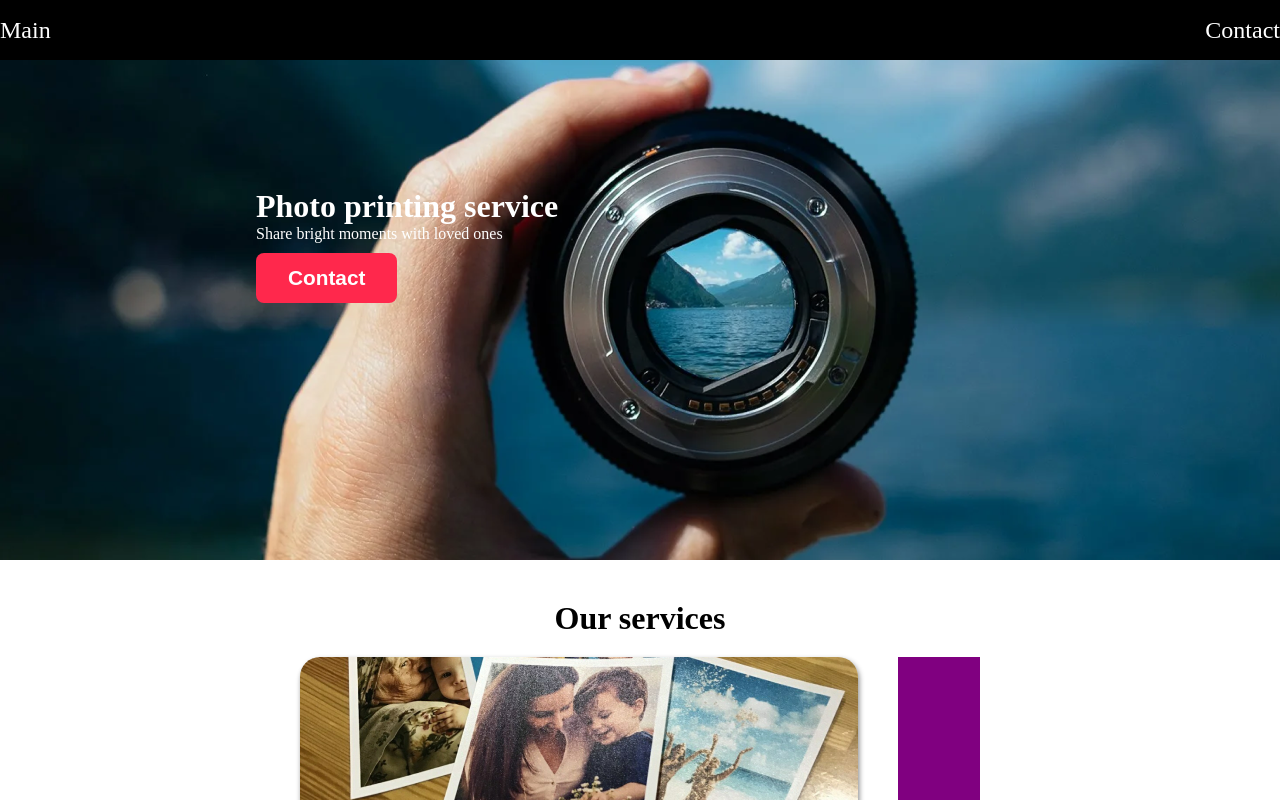
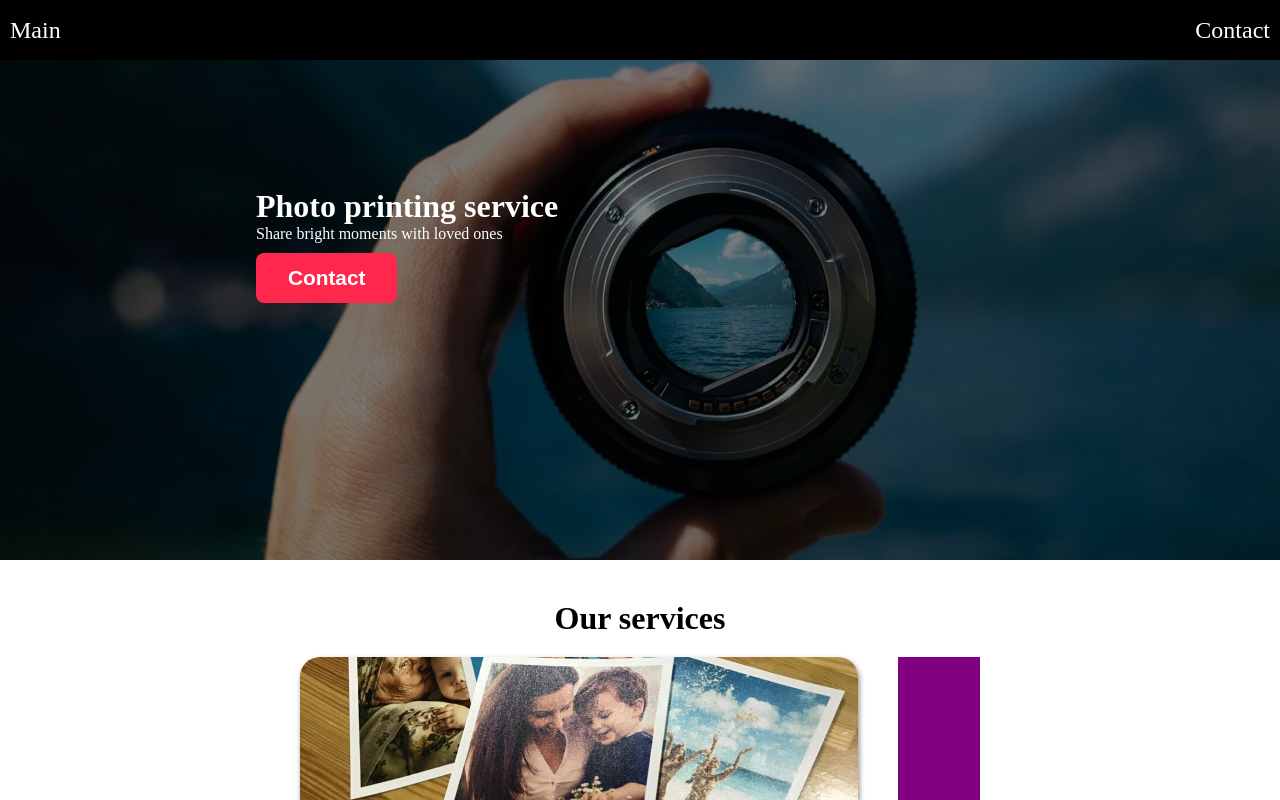
Before and after one commit to sssgen/photo-layout, a React (Create React App) app in the folder client/: page / in a window 1280 px wide. Shown: the top 800 px of the page. Built offline with nearby package versions, Linux system fonts and the light colour scheme.

Commit message:
landing layout

```diff
--- a/client/src/components/Navbar/Navbar.css
+++ b/client/src/components/Navbar/Navbar.css
@@ -5,12 +5,14 @@
     width: 100%;
     height: 60px;
     background: black;
+    position: fixed;
+    top: 0;
+    z-index: 9999;
 }
 
 .navbar {
-    position: absolute;
-    top: 0;
-    width: 1300px;
+    max-width: 1300px;
+    width: 100%;
     height: 60px;
     display: flex;
     align-items: center;
--- a/client/src/pages/ContactUs/ContactUs.jsx
+++ b/client/src/pages/ContactUs/ContactUs.jsx
@@ -4,7 +4,7 @@ import SecondaryButton from '../../components/UI/SecondaryButton/SecondaryButton
 
 const ContactUs = () => {
     return (
-        <div>
+        <div className='contactWrapper'>
             <h1>pistalet</h1>
             <SecondaryButton>Here</SecondaryButton>
         </div>
--- a/client/src/pages/ContactUs/ContactUs.scss
+++ b/client/src/pages/ContactUs/ContactUs.scss
@@ -0,0 +1,3 @@
+.contactWrapper{
+    margin-top: 60px;
+}
--- a/client/src/pages/Landing/Landing.jsx
+++ b/client/src/pages/Landing/Landing.jsx
@@ -7,14 +7,15 @@ const Landing = () => {
     return (
         <div className='landingWrapper'>
             <div className='header'>
-                <div className="headerInfo">
-                    <h1>Photo printing service</h1>
-                    <p>Share bright moments with loved ones</p>
-                    <Link to='contact'><MainButton>Contact</MainButton></Link>
-                </div>
+                <div className='headerSlider' />
+                    <div className="headerInfo">
+                        <h1>Photo printing service</h1>
+                        <p>Share bright moments with loved ones</p>
+                        <Link to='contact'><MainButton>Contact</MainButton></Link>
+                    </div>
             </div>
 
-                <div className='langingServicesBlocks'>
+                <div className='landingServicesBlocks'>
                     <div className='servicesHeader'>
                             <h1>Our services</h1>
                     </div>
--- a/client/src/pages/Landing/Landing.scss
+++ b/client/src/pages/Landing/Landing.scss
@@ -1,11 +1,21 @@
+.landingWrapper{
+    margin-top: 60px;
+}
+
 .header {
+    position: relative;
     width: 100%;
     height: calc(70vh - 60px);
     background-image: url("../../Images/headerBackground.png");
     background-size: cover;
     background-repeat: no-repeat;
 }
-
+.headerSlider{
+    width: 100%;
+    height: 100%;
+    background: #0000007c;
+    position: absolute;
+}
 .headerInfo {
     width: fit-content;
     height: fit-content;
@@ -16,6 +26,8 @@
     flex-wrap: nowrap;
     position: relative;
     color: white;
+
+    z-index: 1;
 }
 
 .servicesHeader {
--- a/client/src/styles/index.css
+++ b/client/src/styles/index.css
@@ -2,3 +2,6 @@
   margin: 0;
   padding: 0;
 }
+#root{
+  overflow: hidden;
+}
```
